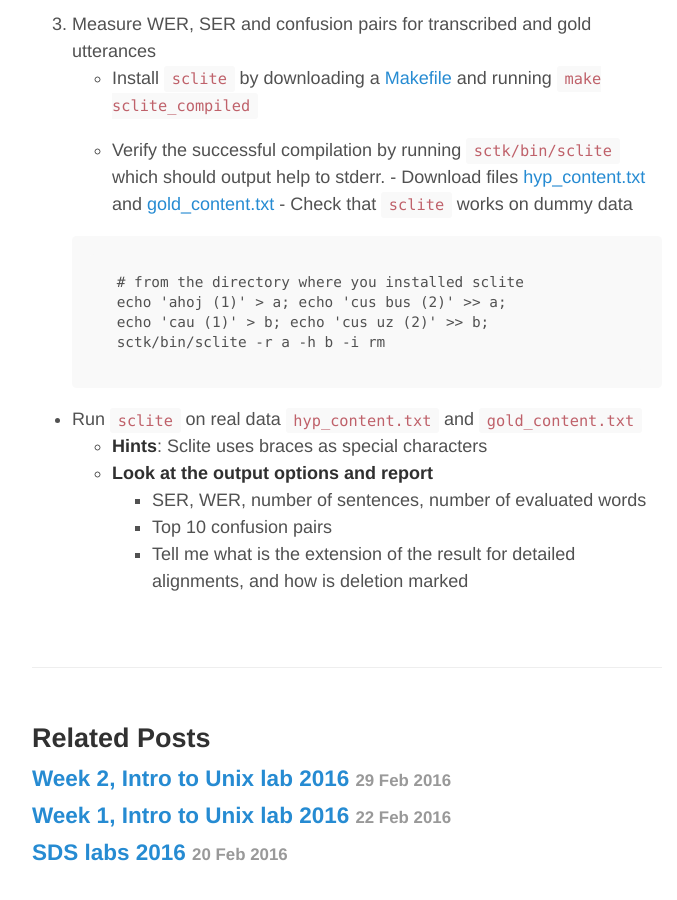
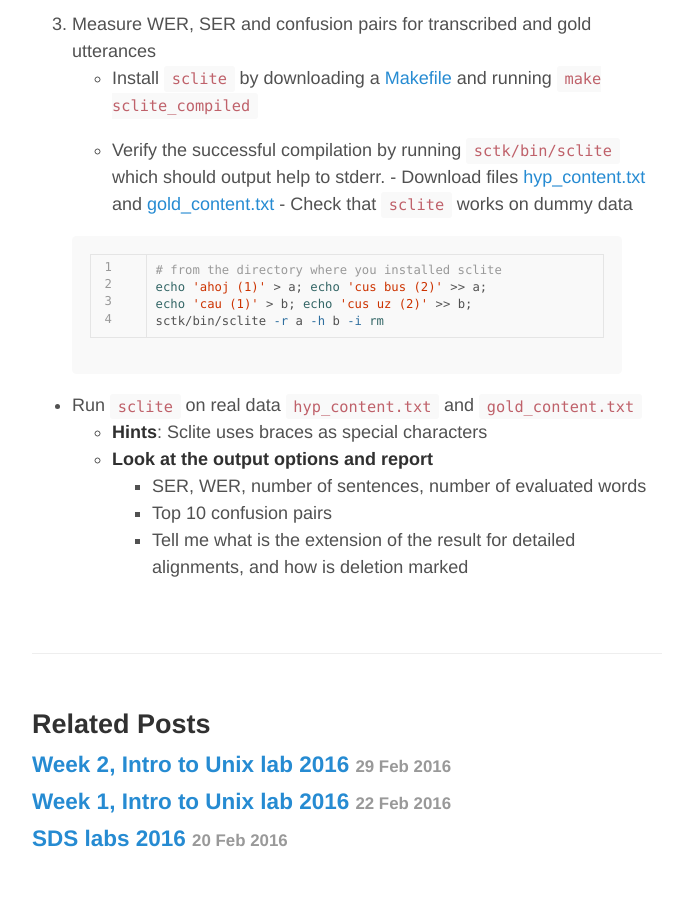
Before and after one commit to oplatek/oplatek.github.io, a Jekyll site: the page built from _posts/2016-02-29-sds-week-1.md, in a window 1280 px wide and 900 px high, scrolled down 1703 px. Shown: the whole window, without its empty margins (293-970 px from the left). Built offline with Jekyll 4.4.1, drawn with Linux system fonts in a browser that asks for light colours; formulas are drawn with MathJax 3.

Commit message:
code highlight

````diff
--- a/_posts/2016-02-29-sds-week-1.md
+++ b/_posts/2016-02-29-sds-week-1.md
@@ -53,13 +53,12 @@ which can be also used from [Python](https://github.com/Uberi/speech_recognition
     - Verify the successful compilation by running `sctk/bin/sclite` which should output help to stderr.
 - Download files [hyp_content.txt](https://github.com/oplatek/sds-lab/blob/master/asr/hyp_content.txt) and [gold_content.txt](https://github.com/oplatek/sds-lab/blob/master/asr/hyp_content.txt)
 - Check that `sclite` works on dummy data
-
-    ```
-    # from the directory where you installed sclite
-    echo 'ahoj (1)' > a; echo 'cus bus (2)' >> a;
-    echo 'cau (1)' > b; echo 'cus uz (2)' >> b;
-    sctk/bin/sclite -r a -h b -i rm
-    ```
+{% highlight shell linenos %}
+# from the directory where you installed sclite
+echo 'ahoj (1)' > a; echo 'cus bus (2)' >> a;
+echo 'cau (1)' > b; echo 'cus uz (2)' >> b;
+sctk/bin/sclite -r a -h b -i rm
+{% endhighlight %}
 
 - Run `sclite` on real data `hyp_content.txt` and `gold_content.txt`
     - **Hints**: Sclite uses braces as special characters
````
